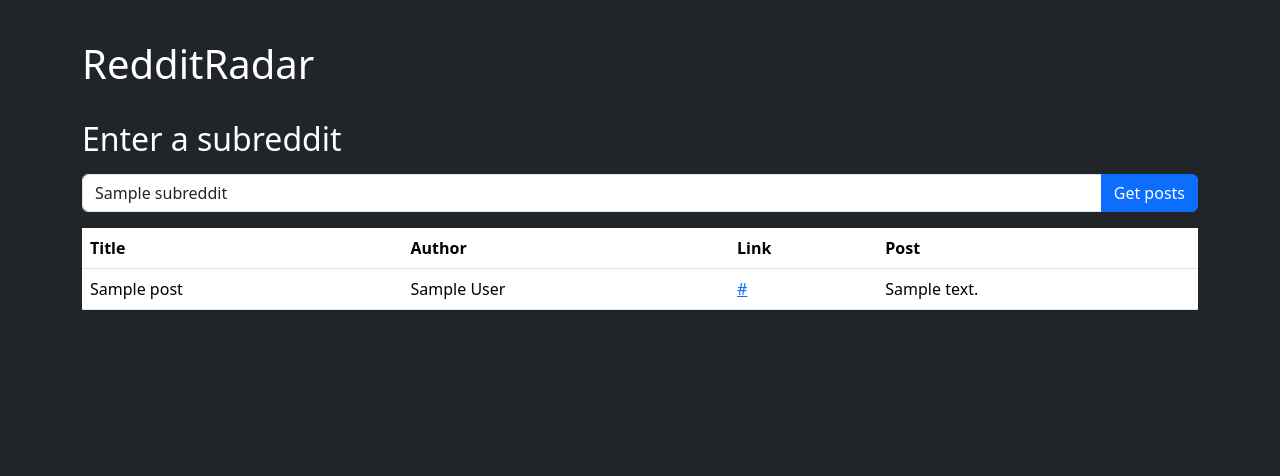
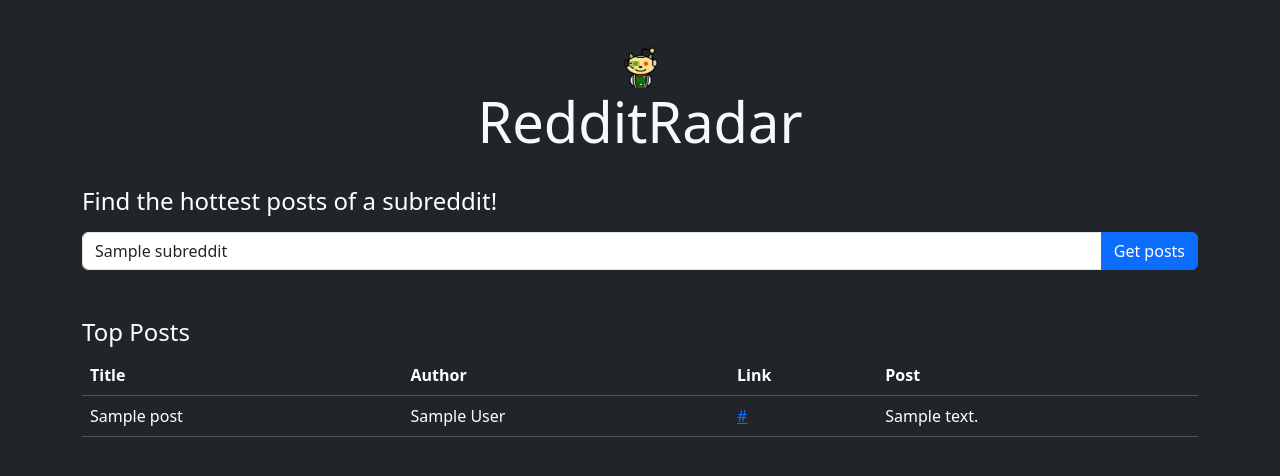
Before and after one commit to thienan11/RedditRadar, a Flask app: template templates/index.html in a window 1280 px wide. Shown: the top 476 px of the page. Run offline with Flask 3, Linux system fonts and the light colour scheme; the template is opened without the code that fills it: most values are stand-ins (such as "Sample title", 1, 10 or a date in 2020).

Commit message:
updated ui and icons

```diff
--- a/templates/index.html
+++ b/templates/index.html
@@ -1,3 +1,6 @@
+<!-- Credit for favicon: protomanfan25 -->
+<!-- https://www.reddit.com/r/smashbros/comments/3oebhh/hello_everyone_alien_blue_icon_guy_again_i_made/ -->
+
 <!doctype html>
 <html lang="en">
   <head>
@@ -5,12 +8,17 @@
     <meta name="viewport" content="width=device-width, initial-scale=1">
     <title>RedditRadar</title>
     <link href="https://cdn.jsdelivr.net/npm/bootstrap@5.3.1/dist/css/bootstrap.min.css" rel="stylesheet" integrity="sha384-4bw+/aepP/YC94hEpVNVgiZdgIC5+VKNBQNGCHeKRQN+PtmoHDEXuppvnDJzQIu9" crossorigin="anonymous">
+    <link rel="icon" href="{{ url_for('static', filename='favicon.ico') }}" type="image/x-icon">
   </head>
   <body class="text-bg-dark p-3">
     <div class="container">
-      <h1 class="mt-4"><a href="" class="text-decoration-none text-bg-dark">RedditRadar</a></h1>
-      <br/>
-      <h2>Enter a subreddit</h2>
+      <header class="text-center py-4">
+        <img src="/static/favicon.ico" alt="">
+        <h1 class="display-4"><a href="/" class="text-decoration-none text-light">RedditRadar</a></h1>
+      </header>
+      <main>
+        <section class="mb-5">
+          <h2 class="h4">Find the hottest posts of a subreddit!</h2>
 
           {% if error_message %}
           <div class="alert alert-danger mt-3">
@@ -19,16 +27,18 @@
           {% endif %}
 
           <form method="POST" class="my-3">
-        <div class="form-group">
-          <div class="input-group">
-            <input type="text" id="subreddit" name="subreddit" class="form-control" value="{{ subreddit }}">
+            <div class="input-group mb-3">
+              <input type="text" id="subreddit" name="subreddit" class="form-control shadow-none" placeholder="Enter subreddit" value="{{ subreddit }}" autocomplete="off">
               <button type="submit" class="btn btn-primary">Get posts</button>
             </div>
-        </div>
           </form>
+        </section>
 
         {% if data %}
-      <table class="table">
+        <section>
+          <h2 class="h4">Top Posts</h2>
+          <!-- <div class="table-responsive"> -->
+            <table class="table table-auto table-dark">
               <thead>
                 <tr>
                   <th>Title</th>
@@ -48,8 +58,11 @@
                 {% endfor %}
               </tbody>
             </table>
+          <!-- </div> -->
+        </section>
         {% endif %}
 
+      </main>
     </div>
     <script src="https://cdn.jsdelivr.net/npm/bootstrap@5.3.1/dist/js/bootstrap.bundle.min.js" integrity="sha384-HwwvtgBNo3bZJJLYd8oVXjrBZt8cqVSpeBNS5n7C8IVInixGAoxmnlMuBnhbgrkm" crossorigin="anonymous"></script>
   </body>
```
Also changed, not shown: static/android-chrome-192x192.png (added), static/android-chrome-512x512.png (added), static/apple-touch-icon.png (added), static/favicon-16x16.png (added), static/favicon-32x32.png (added), static/favicon.ico (added). Lines whose indentation alone changed are shown as unchanged.
